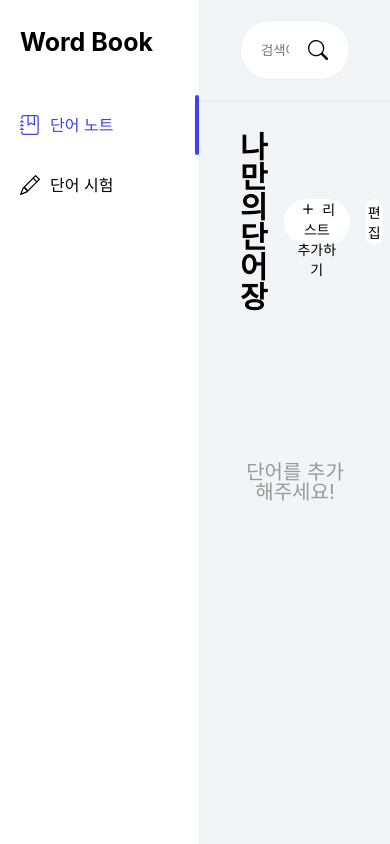
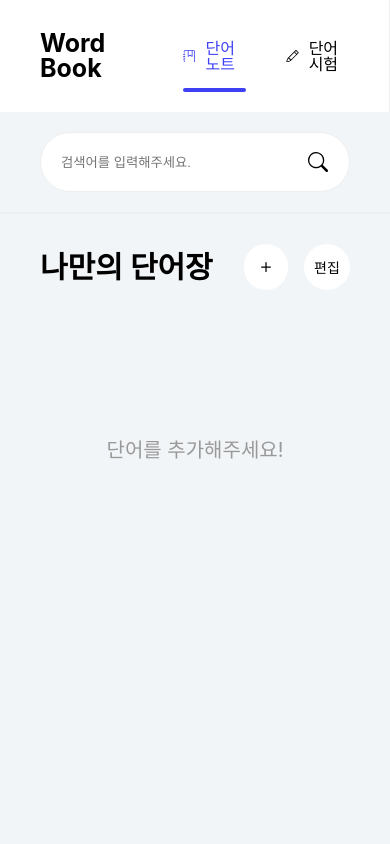
Before and after one commit to Shape2ee/Word-book, a React (Vite) app: page / in a window 390 px wide. Built offline with nearby package versions, Linux system fonts and the light colour scheme; a web font is replaced by a local one.

Commit message:
Markup: Add MainPage to Mobile Style, Add AllChecked clear

```diff
--- a/src/components/Button/button.module.scss
+++ b/src/components/Button/button.module.scss
@@ -5,6 +5,11 @@
   font-size: 1.4rem;
   svg {
     margin-right: 0.4rem;
+  }
+  &.mobileNone {
+    svg {
+      margin-right: 0;
+    }
   }
   &.cercle {
     display: grid;
@@ -37,3 +42,11 @@
     color: $G-color-main;
   }
 }
+
+@media screen and (max-width: 768px) {
+  .text {
+    &.mobileNone {
+      display: none;
+    }
+  }
+}
--- a/src/components/Button/index.tsx
+++ b/src/components/Button/index.tsx
@@ -15,6 +15,7 @@ interface ButtonProps {
   border?: boolean
   height6?: boolean
   color?: boolean
+  mobileNone?:boolean
 }
 
 const cx = classNames.bind($)
@@ -29,7 +30,8 @@ const IconButton = ({
   fillMain,
   border,
   height6,
-  color
+  color,
+  mobileNone
 }: ButtonProps) => {
   return (
     <button type={type} className={cx('btn', {
@@ -39,10 +41,11 @@ const IconButton = ({
       fillMain,
       border,
       height6,
-      color
+      color,
+      mobileNone
     })} onClick={onClick}>
       {children}
-      {text}
+      <span className={cx('text', { mobileNone })}>{text}</span>
     </button>
   );
 };
--- a/src/components/Header/header.module.scss
+++ b/src/components/Header/header.module.scss
@@ -19,3 +19,15 @@
     font-weight: 700;
   }
 }
+
+@media screen and (max-width: 768px) {
+  .header {
+    position: static;
+    display: flex;
+    justify-content: space-between;
+    align-items: center;
+    padding: 2rem 4rem;
+    width: 100%;
+    height: auto;
+  }
+}
--- a/src/components/Nav/nav.module.scss
+++ b/src/components/Nav/nav.module.scss
@@ -8,8 +8,11 @@
     position: relative;
     display: flex;
     align-items: center;
-    padding: 2rem 0;
     font-size: 1.6rem;
+
+    a {
+      padding: 2rem 0;
+    }
 
     svg {
       margin-right: 1rem;
@@ -32,3 +35,29 @@
     }
   }
 }
+
+@media screen and (max-width: 768px) {
+  .nav_container {
+     margin: 0;
+
+    ul {
+    display: flex;
+    }
+
+    li {
+      margin-left: 4rem;
+      &.active::after {
+        content: '';
+        position: absolute;
+        top: auto;
+        bottom: 0;
+        right: 0;
+        display: block;
+        width: 100%;
+        height: 4px;
+        background-color: var(--color-main);
+        border-radius: 2px;
+      }
+    }
+  }
+}
--- a/src/components/WordItem/index.tsx
+++ b/src/components/WordItem/index.tsx
@@ -16,9 +16,11 @@ interface WordItem {
   isEdit: boolean
   checkedList: string[]
   onChecked: (id: string, isChecked: boolean) => void
+  onDelete: (id: string) => void
+  onUpdate: (id: string, word: string, text: string) => void
 }
 
-const WordItem = ({ id, word, text, timetamp, isEdit, checkedList, onChecked }: WordItem) => {
+const WordItem = ({ id, word, text, timetamp, isEdit, checkedList, onChecked, onDelete, onUpdate }: WordItem) => {
   const dispatch = useAppDispatch()
   const [isEditclicked, setEditClicked] = useState<boolean>(false)
   const [isUpdate, setUpdate] = useState<boolean>(false)
@@ -37,28 +39,13 @@ const WordItem = ({ id, word, text, timetamp, isEdit, checkedList, onChecked }:
     setEditClicked(!isEditclicked)
   }
 
-  const handleClickDelete = () => {
-    dispatch(deleteWord(id))
-    setEditClicked(!isEditclicked)
-  }
-
   const handleWordUpdate = () => {
     setUpdate(true)
     setEditClicked(!isEditclicked)
   }
 
-  const handleUpdateClear = () => {
-      console.log('handleUpdateClear')
-    if (wordRef.current && textRef.current) {
-      console.log(wordRef.current.value)
-      const newWord = {
-        id: id,
-        word: wordRef.current.value,
-        text: textRef.current.value,
-      }
-      dispatch(updateWord(newWord))
-    }
-    setUpdate(false)
+  const handleClickDelete = () => {
+    onDelete(id)
   }
 
   const handleInputChange = (e: React.ChangeEvent<HTMLInputElement>) => {
@@ -66,6 +53,17 @@ const WordItem = ({ id, word, text, timetamp, isEdit, checkedList, onChecked }:
     setInput((prev) => {
       return {...prev, [name]: value}
     })
+  }
+
+  const handleUpdateClear = () => {
+    if (wordRef.current === null || textRef.current === null) {
+      return
+    }
+    const word = wordRef.current.value
+    const text = textRef.current.value
+    onUpdate(id, word, text)
+    console.log('update')
+    setUpdate(false)
   }
 
   return (
@@ -82,7 +80,7 @@ const WordItem = ({ id, word, text, timetamp, isEdit, checkedList, onChecked }:
               ? <input name='word' value={input.word}
                   ref={wordRef}
                   onChange={handleInputChange}/>
-              : word}
+              : <span>{word}</span>}
           </h3>
           <p className={$.meaning}>
             { isUpdate
--- a/src/components/WordItem/wordItem.module.scss
+++ b/src/components/WordItem/wordItem.module.scss
@@ -32,7 +32,7 @@
       display: -webkit-box;
       -webkit-line-clamp: 2;
       -webkit-box-orient: vertical;
-      width: 80%;
+      width: 100%;
       font-size: 3rem;
       font-weight: 700;
       text-transform: capitalize;
@@ -40,6 +40,11 @@
       overflow: hidden;
       word-break: break-all;
       color: var(--color-black);
+
+      span {
+        display: block;
+        padding-right: 6rem;
+      }
 
       input {
         background-color: var(--color-f5f5f5);
--- a/src/components/WordList/index.tsx
+++ b/src/components/WordList/index.tsx
@@ -18,11 +18,13 @@ interface WordListProps {
   wordList: WordListType[],
   isEdit: boolean,
   checkedList: string[],
-  onChecked:(id:string, isChecked: boolean) => void
+  onChecked:(id: string, isChecked: boolean) => void
+  onDelete: (id: string) => void
+  onUpdate: (id: string, word: string, text: string) => void
   // getWordList: () => void
 }
 
-const WordList = ({ wordList, isEdit, checkedList, onChecked  }: WordListProps) => {
+const WordList = ({ wordList, isEdit, checkedList, onChecked, onDelete, onUpdate  }: WordListProps) => {
   const [isList, setList] = useState<boolean>(false)
 
   useEffect(() => {
@@ -41,7 +43,9 @@ const WordList = ({ wordList, isEdit, checkedList, onChecked  }: WordListProps)
           <WordItem key={item.id} {...item}
             checkedList={checkedList}
             onChecked={onChecked}
-            isEdit={isEdit}/>
+            isEdit={isEdit}
+            onDelete={onDelete}
+            onUpdate={onUpdate}/>
           ))
       }
     </ul>
--- a/src/components/WordList/wordList.module.scss
+++ b/src/components/WordList/wordList.module.scss
@@ -1,3 +1,4 @@
+@charset 'utf-8';
 .word_list {
   display: grid;
   gap: 30px 20px;
@@ -20,3 +21,15 @@
     }
   }
 }
+
+@media screen and (max-width:1200px) {
+  .word_list {
+    grid-template-columns: repeat(2, 1fr);
+  }
+}
+
+@media screen and (max-width:768px) {
+  .word_list {
+    grid-template-columns: 1fr;
+  }
+}
--- a/src/pages/Layout/layout.module.scss
+++ b/src/pages/Layout/layout.module.scss
@@ -3,3 +3,10 @@
   margin-left: 200px;
   width: calc(100% - 200px);
 }
+
+@media screen and (max-width: 768px) {
+  .container {
+    margin-left: 0;
+    width: 100%;
+  }
+}
--- a/src/pages/Main/index.tsx
+++ b/src/pages/Main/index.tsx
@@ -6,14 +6,14 @@ import Title from '@components/Title';
 import Button from '@components/Button';
 import Icon from '@components/Icon';
 import WordList from '@components/WordList';
-import { deleteWord, readWord } from '@customModules/wordSlice';
+import { deleteWord, readWord, updateWord } from '@customModules/wordSlice';
 import Search from '@components/Search';
 import { WordListType } from '@customTypes/CustumTypes';
 import Wrapper from '@components/Wrapper';
 
 const Main = () => {
   const wordList = useAppSelector((state) => state.word.wordList)
-  // const [wordList, setWordList] = useState<WordListType[]>([])
+  // const [wordList, setWordList] = useState<WordListType[]>([...sessionWordList])
   const [checkedList, setCheckedList] = useState<string[]>([])
   const [edit, setEdit] = useState<boolean>(false)
   const [btnIconState, setBtnIconState]= useState<string>('add')
@@ -47,7 +47,11 @@ const Main = () => {
     if (wordList.length <= 0) {
       return
     }
-    // setCheckedList(wordList.map((item) => item.id))
+    if (checkedList.length === wordList.length) {
+      setCheckedList([])
+      return
+    }
+    setCheckedList(wordList.map((item) => item.id))
   }
 
   const handelClickDelete = async () => {
@@ -58,6 +62,7 @@ const Main = () => {
     checkedList.forEach((item) => {
       dispatch(deleteWord(item))
     })
+    setCheckedList([])
   }
 
   const handleCheckedItem = (id: string, isChecked: boolean) => {
@@ -78,13 +83,11 @@ const Main = () => {
       return
     }
 
-    const sessionWordList = localStorage.getItem('WordList')
-    if (sessionWordList !== null) {
-      const searchFilter = JSON.parse(sessionWordList).filter((v: WordListType) => {
-        return v.word.toUpperCase() === search.toString().toUpperCase()
-      })
-      // setWordList(searchFilter)
-    }
+    const searchFilter = wordList.filter((v: WordListType) => {
+      return v.word.toUpperCase() === search.toString().toUpperCase()
+    })
+
+    // setWordList(searchFilter)
   }
 
   const handleResetSearch = () => {
@@ -94,9 +97,24 @@ const Main = () => {
   const handleInputChange = (e: React.ChangeEvent<HTMLInputElement>) => {
     setInputValue(e.target.value)
 
-    if (e.target.value === '') {
-      // return
+    // if (e.target.value === '') {
+    //   setWordList(sessionWordList)
+    // }
+  }
+
+  const handleClickDelete = (id: string) => {
+    dispatch(deleteWord(id))
+  }
+
+
+  const handleWordUpdate = (id: string, word: string, text: string) => {
+    console.log('handleUpdateClear')
+    const newWord = {
+      id: id,
+      word: word,
+      text: text
     }
+    dispatch(updateWord(newWord))
   }
 
   return (
@@ -110,7 +128,7 @@ const Main = () => {
         <div className={$.title_wrap}>
           <Title text='나만의 단어장' />
           <div className={$.btn_wrap}>
-            <Button text={btnTextState}
+            <Button text={btnTextState} mobileNone
               onClick={btnIconState === 'add' ? handleClickAdd : handleAllChecked}
               fillWhite
               color={checkedList.length === 0 ? false : checkedList.length === wordList.length ? true : false}
@@ -126,7 +144,9 @@ const Main = () => {
         <WordList isEdit={edit}
           wordList={wordList}
           onChecked={handleCheckedItem}
-          checkedList={checkedList} />
+          checkedList={checkedList}
+          onDelete={handleClickDelete}
+          onUpdate={handleWordUpdate} />
       </div>
     </Wrapper>
     </>
```
